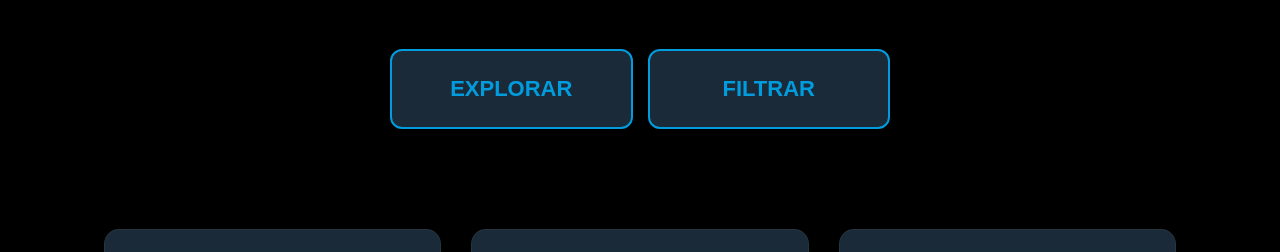
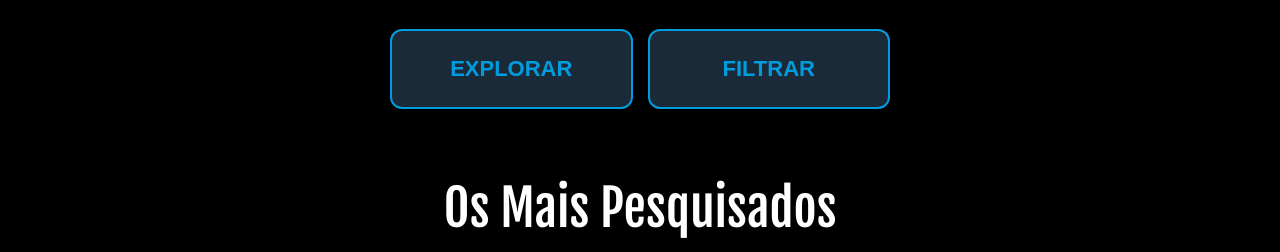
Before and after one commit to Lucaslcz/CORE-MOTORS, a PHP site: page / in a window 1280 px wide. Shown: the part 468-720 px from the top of the page. Run offline with PHP 8.4, Linux system fonts and the light colour scheme.

Commit message:
Adicionando fonts

```diff
--- a/Conteúdo/index.css
+++ b/Conteúdo/index.css
@@ -109,7 +109,7 @@ body {
   display: flex;
   justify-content: center;
   align-items: center;
-  padding: 50px 10px;
+  padding: 30px 10px;
   width: 100%;
 }
 
@@ -171,6 +171,15 @@ body {
   width: 100%;
 }
 
+#vitrine{
+  display: block;
+  color: white;
+  font-family: "Fjalla One", sans-serif;
+  font-size: 50px;
+  margin: 3%;
+  text-align: center;
+
+}
 .vitrine {
   display: grid;
   grid-template-columns: repeat(auto-fit, minmax(300px, 1fr));
--- a/Conteúdo/index.html
+++ b/Conteúdo/index.html
@@ -17,6 +17,7 @@
 
 
     <link href="https://fonts.googleapis.com/css2?family=Architects+Daughter&display=swap" rel="stylesheet">
+    <link href="https://fonts.googleapis.com/css2?family=Fjalla+One&display=swap" rel="stylesheet">
     <link rel="stylesheet" href="index.css">
   </head>
 
@@ -53,6 +54,7 @@
       </div>
     </main>
 
+    <p id="vitrine">Os Mais Pesquisados</p>
     <section class="vitrine">
       <div class="card-carro">
         <img src="Carrosimg/gtr-r35.png" alt="GTR-R35">
```
